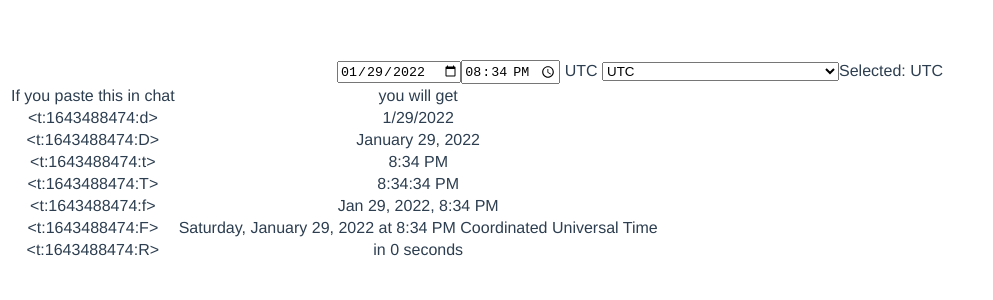
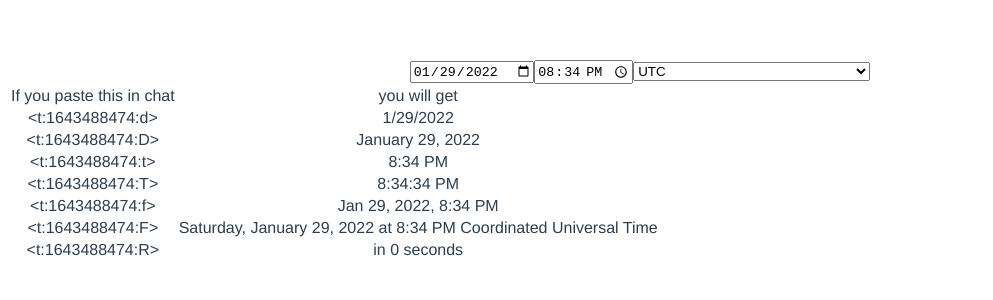
Before and after one commit to Darkade/discord-timestamper, a Vue app: page / in a window 1280 px wide. Shown: the top 300 px of the page, without its empty margins (0-993 px from the left). Built offline with nearby package versions, Linux system fonts and the light colour scheme.

Commit message:
Working timezones

```diff
--- a/src/App.vue
+++ b/src/App.vue
@@ -4,8 +4,7 @@
     <label for="date"></label>
     <input id="date" v-model="timeString" type="time" />
     <label for="time"></label>
-    {{ zoneString }}
-    <TimeZonesList :startingZone="zoneString" />
+    <TimeZonesList :startingZone="zoneString" @changed="test" />
   </form>
   <table>
     <thead>
@@ -73,8 +72,13 @@ export default defineComponent({
         return this.datetime.zoneName;
       },
       set: function (newZone: string): void {
-        this.datetime = this.datetime.setZone(newZone);
+        console.log(newZone);
       },
+    },
+  },
+  methods: {
+    test(newZone: string) {
+      this.datetime = this.datetime.setZone(newZone);
     },
   },
 });
--- a/src/components/TimeZonesList.vue
+++ b/src/components/TimeZonesList.vue
@@ -1,10 +1,12 @@
 <template>
-  <select v-model="selectedZone">
+  <select
+    v-model="selectedZone"
+    @change="$emit('changed', $event.target.value)"
+  >
     <option v-for="(zone, index) in zones" :key="index">
       {{ zone }}
     </option>
   </select>
-  <span>Selected: {{ selectedZone }}</span>
 </template>
 
 <script lang="ts">
@@ -16,6 +18,7 @@ export default defineComponent({
   props: {
     startingZone: String,
   },
+  emits: ["changed"],
   data() {
     return {
       zones: moment.tz.names(),
```
